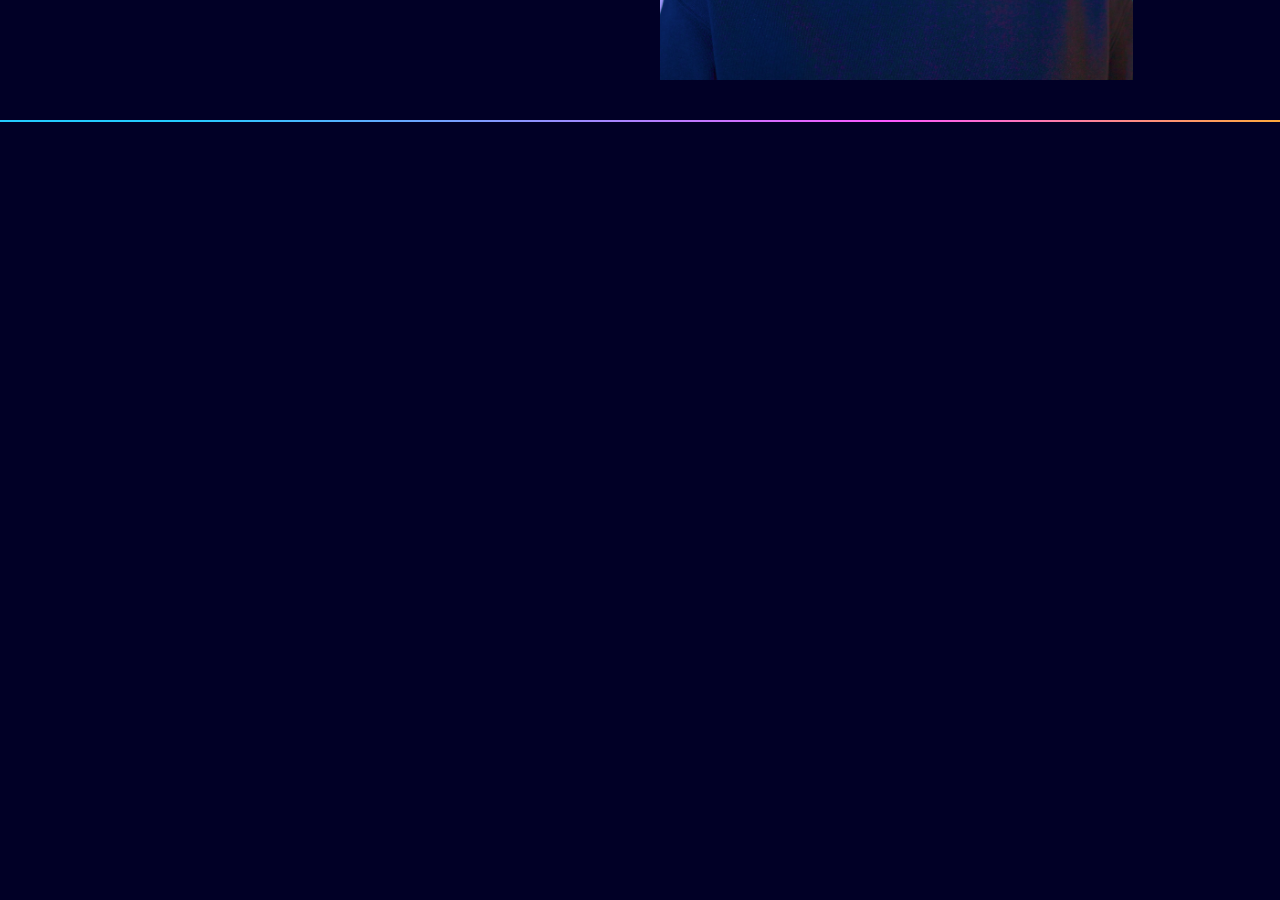
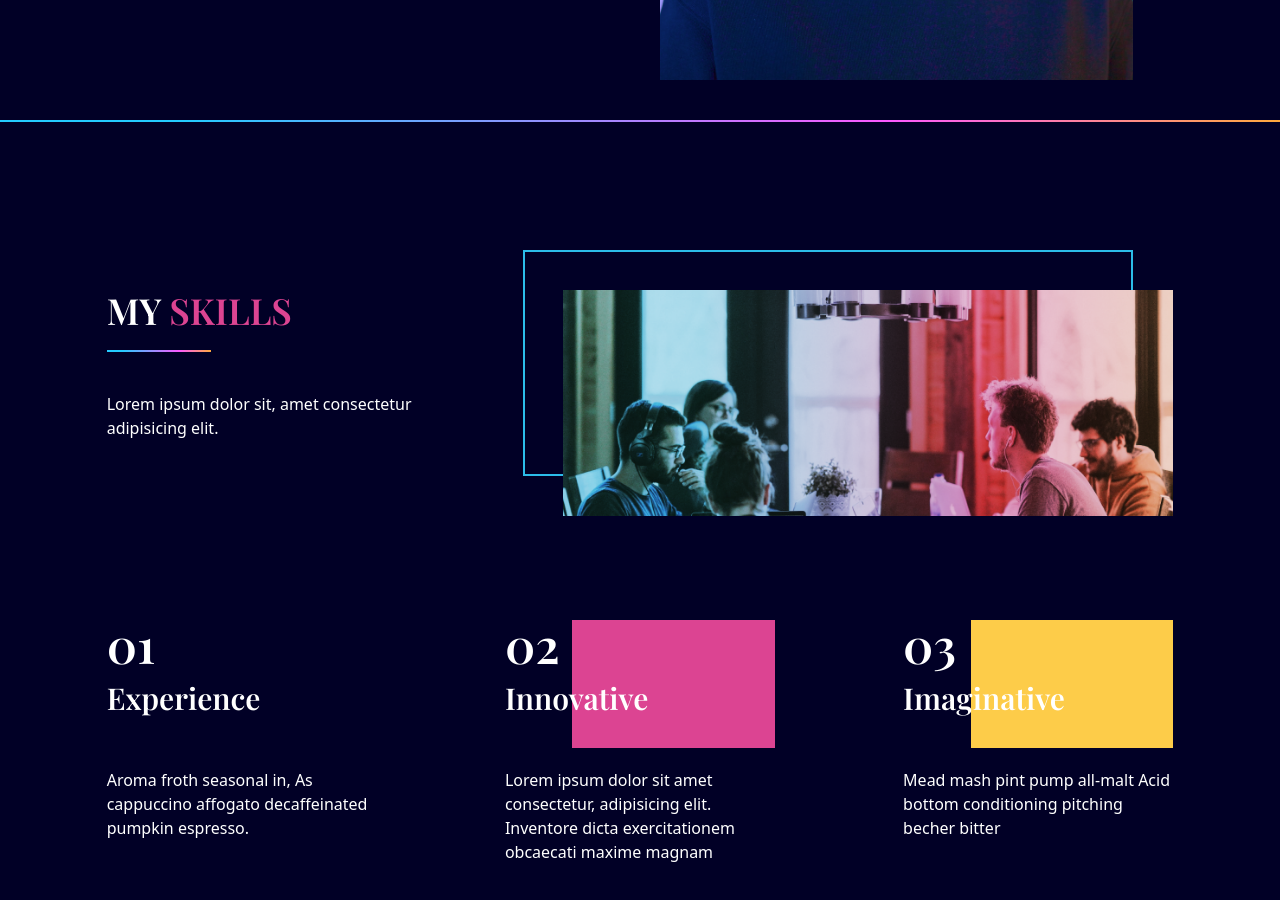
Before and after one commit to laurieroy/react-portfolio-roh, a React (Vite) app: page / in a window 1280 px wide. Shown: the part 680-1580 px from the top of the page. Before the commit the page ends 802 px from the top, so only its background shows below. Built offline with nearby package versions, Linux system fonts and the light colour scheme.

Commit message:
Add Skills section

```diff
--- a/src/App.jsx
+++ b/src/App.jsx
@@ -5,6 +5,7 @@
 import DotGroup from "./scenes/DotGroup";
 import Landing from "./scenes/Landing";
 import LineGradient from "./components/LineGradient";
+import MySkills from "./scenes/MySkills";
 
 function App() {
   const [selectedPage, setSelectedPage] = useState("home");
@@ -43,6 +44,9 @@
         />
       </div>
       <LineGradient />
+      <div className="mx-auto w-5/6 md:h-full">
+          <MySkills />
+      </div>
     </div>
   );
 }
--- /dev/null
+++ b/src/scenes/MySkills.jsx
@@ -0,0 +1,132 @@
+import { motion } from "framer-motion";
+import useMediaQuery from "../hooks/useMediaQuery";
+import LineGradient from "../components/LineGradient";
+
+const MySkills = () => {
+  const isAboveMediumScreens = useMediaQuery("(min-width: 1060px)");
+
+  return (
+    <section id="skills" className="pt-10 pb-24">
+      {/* HEADER AND IMAGE SECTION */}
+      <div className="md:flex md:justify-between md:gap-16 mt-32">
+        <motion.div
+          className="md:w-1/3"
+          initial="hidden"
+          whileInView="visible"
+          viewport={{ once: true, amount: 0.5 }}
+          transition={{ duration: 0.5 }}
+          variants={{
+            hidden: { opacity: 0, x: -50 },
+            visible: { opacity: 1, x: 0 },
+          }}
+        >
+          <p className="font-playfair font-semibold text-4xl mb-5">
+            MY <span className="text-red">SKILLS</span>
+          </p>
+          <LineGradient width="w-1/3" />
+          <p className="mt-10 mb-7">
+            Lorem ipsum dolor sit, amet consectetur adipisicing elit.
+          </p>
+        </motion.div>
+
+        <div className="mt-16 md:mt-0">
+          {isAboveMediumScreens ? (
+            <div className="relative z-0 ml-20 before:absolute before:-top-10 before:-left-10 before:w-full before:h-full before:border-2 before:border-blue before:z-[-1]">
+              <img
+                className="z-10"
+                src="assets/skills-image.png"
+                alt="skills"
+              />
+            </div>
+          ) : (
+            <img className="z-10" src="assets/skills-image.png" alt="skills" />
+          )}
+        </div>
+      </div>
+
+      {/* SKILLS */}
+      <div className="md:flex md:justify-between gap-32 mt-16">
+        {/* EXPERIENCE */}
+        <motion.div
+          className="md:w-1/3 mt-10"
+          initial="hidden"
+          whileInView="visible"
+          viewport={{ once: true, amount: 0.5 }}
+          transition={{ duration: 0.5 }}
+          variants={{
+            hidden: { opacity: 0, y: 50 },
+            visible: { opacity: 1, y: 0 },
+          }}
+        >
+          <div className="relative h-32">
+            <div className="z-10">
+              <p className="font-playfair font-semibold text-5xl">01</p>
+              <p className="font-playfair font-semibold text-3xl mt-3">
+                Experience
+              </p>
+            </div>
+            <div className="w-1/2 md:w-3/4 h-32 absolute right-0 top-0 z-[-1]" />
+          </div>
+          <p className="mt-5">
+          Aroma froth seasonal in, As cappuccino affogato decaffeinated pumpkin espresso.
+          </p>
+        </motion.div>
+
+        {/* INNOVATIVE */}
+        <motion.div
+          className="md:w-1/3 mt-10"
+          initial="hidden"
+          whileInView="visible"
+          viewport={{ once: true, amount: 0.5 }}
+          transition={{ delay: 0.2, duration: 0.5 }}
+          variants={{
+            hidden: { opacity: 0, y: 50 },
+            visible: { opacity: 1, y: 0 },
+          }}
+        >
+          <div className="relative h-32">
+            <div className="z-10">
+              <p className="font-playfair font-semibold text-5xl">02</p>
+              <p className="font-playfair font-semibold text-3xl mt-3">
+                Innovative
+              </p>
+            </div>
+            <div className="bg-red w-1/2 md:w-3/4 h-32 absolute right-0 top-0 z-[-1]" />
+          </div>
+          <p className="mt-5">
+            Lorem ipsum dolor sit amet consectetur, adipisicing elit. Inventore
+            dicta exercitationem obcaecati maxime magnam
+          </p>
+        </motion.div>
+
+        {/* IMAGINATIVE */}
+        <motion.div
+          className="md:w-1/3 mt-10"
+          initial="hidden"
+          whileInView="visible"
+          viewport={{ once: true, amount: 0.5 }}
+          transition={{ delay: 0.4, duration: 0.5 }}
+          variants={{
+            hidden: { opacity: 0, y: 50 },
+            visible: { opacity: 1, y: 0 },
+          }}
+        >
+          <div className="relative h-32">
+            <div className="z-10">
+              <p className="font-playfair font-semibold text-5xl">03</p>
+              <p className="font-playfair font-semibold text-3xl mt-3">
+                Imaginative
+              </p>
+            </div>
+            <div className="bg-yellow w-1/2 md:w-3/4 h-32 absolute right-0 top-0 z-[-1]" />
+          </div>
+          <p className="mt-5">
+            Mead mash pint pump all-malt Acid bottom conditioning pitching
+            becher bitter
+          </p>
+        </motion.div>
+      </div>
+    </section>
+  );
+};
+export default MySkills;
```
